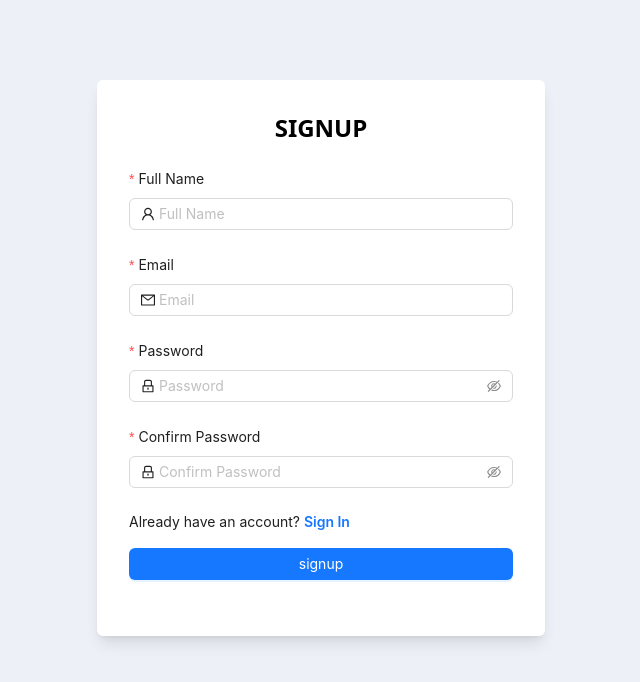
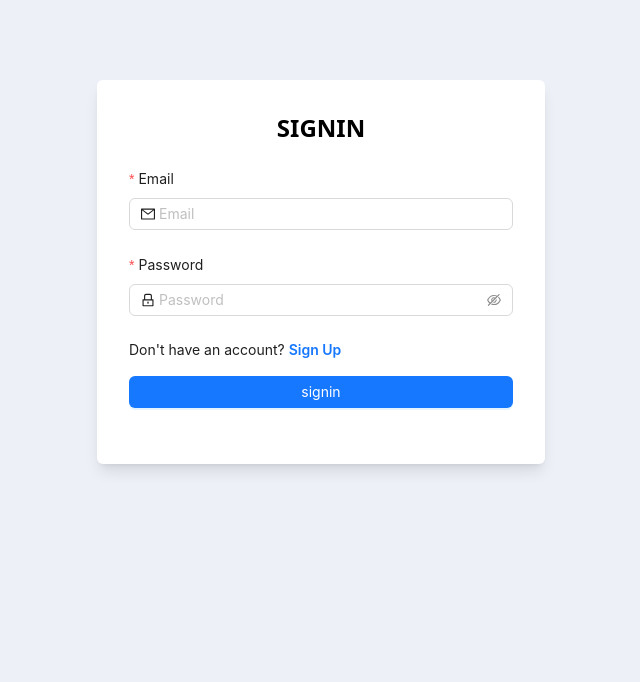
Before and after one commit to codewithshabbir/Note-App-MERN, a React (Vite) app in the folder frontend/: page /signin in a window 1280 px wide. Shown: the top 682 px of the page, without its empty margins (319-959 px from the left). Built offline with nearby package versions, Linux system fonts and the light colour scheme.

Commit message:
auth routes fixed

```diff
--- a/frontend/src/pages/Auth/Auth.jsx
+++ b/frontend/src/pages/Auth/Auth.jsx
@@ -13,7 +13,7 @@ import axios from "axios";
 const apiUrl = import.meta.env.VITE_API_URL;
 
 const Auth = ({ mode }) => {
-  const formState = mode == "signin" ? "signup" : "signin";
+  const formState = mode == "signup" ? "signup" : "signin";
   const [isLoading, setLoading] = useState(false);
   const [form] = Form.useForm();
   const [error, setError] = useState("")
```
Also changed, not shown: frontend/vercel.json (added).
